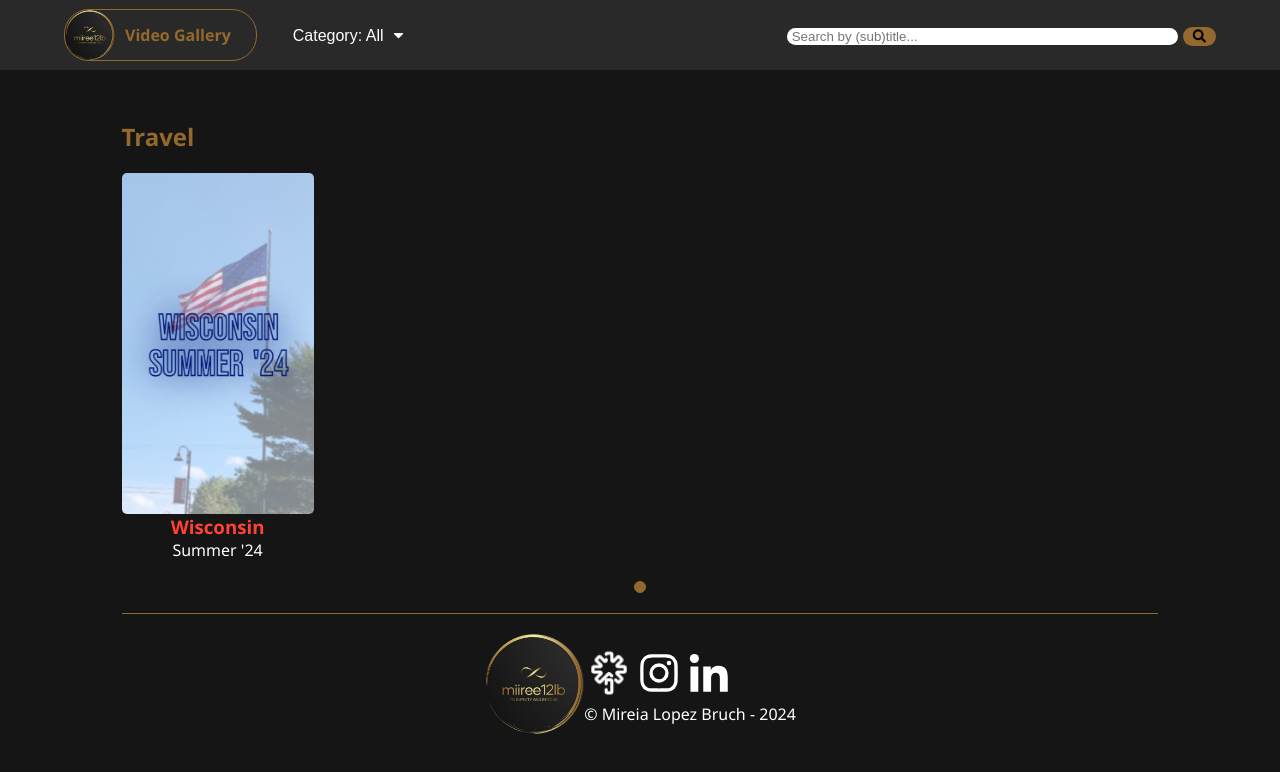
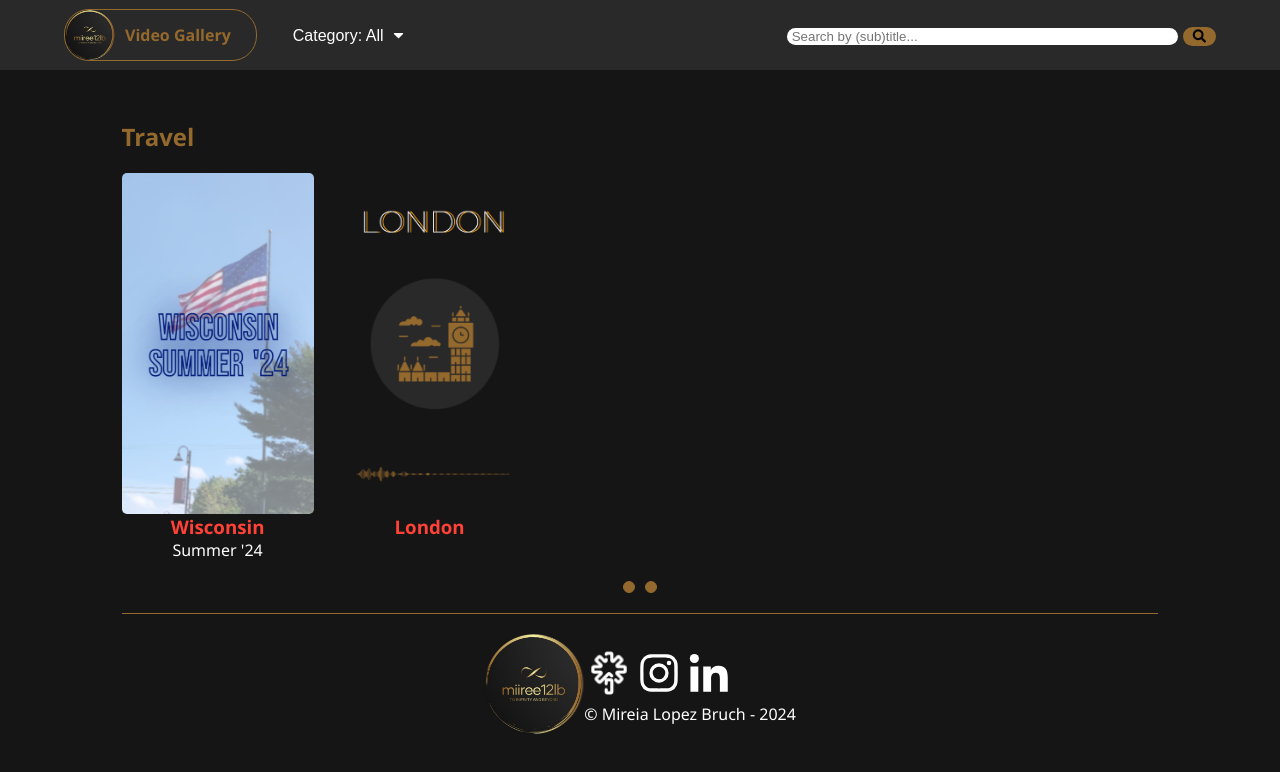
Before and after one commit to miiree12lb/video-gallery, a React (Create React App) app: page / in a window 1280 px wide. Shown: the top 772 px of the page. Built offline with nearby package versions, Linux system fonts and the light colour scheme.

Commit message:
add London video

```diff
--- a/src/DriveVideoEmbed.jsx
+++ b/src/DriveVideoEmbed.jsx
@@ -1,5 +1,6 @@
-import React, { useRef, useEffect } from "react";
+import React, { useRef} from "react";
 import { useMediaQuery } from "react-responsive";
+import ReactPlayer from 'react-player'
 // @ts-ignore
 import "./css/slider.css";
 
@@ -7,7 +8,6 @@ function DriveVideoEmbed({ videoUrl, vertical, title, subtitle, videoId, isPlayi
     const isDesktop = useMediaQuery({ query: "(min-width: 801px)" });
     const iframeRef = useRef(null);
 
-    // Determine dimensions based on layout (desktop/mobile and vertical orientation)
     let width, height;
     if (vertical) {
         width = isDesktop ? "15vw" : "30vw";
@@ -16,24 +16,6 @@ function DriveVideoEmbed({ videoUrl, vertical, title, subtitle, videoId, isPlayi
         height = "15vw";
         width = "26.6666666666vw";
     }
-
-    // useEffect(() => {
-    //     // Post message to iframe for autoplay or pause based on `isPlaying`
-    //     if (iframeRef.current && isPlaying) {
-    //         iframeRef.current.contentWindow.postMessage(
-    //             '{"event":"command","func":"playVideo","args":""}',
-    //             "*"
-    //         );
-    //     } else if (iframeRef.current && !isPlaying) {
-    //         iframeRef.current.contentWindow.postMessage(
-    //             '{"event":"command","func":"pauseVideo","args":""}',
-    //             "*"
-    //         );
-    //     }
-    // }, [isPlaying]);
-
-    // Construct iframe URL with `enablejsapi=1` for control and autoplay setup
-    // const embedUrl = `${videoUrl}?enablejsapi=1&autoplay=${isPlaying ? 1 : 0}&mute=1`;
 
     return (
         <div className="video-container">
@@ -48,7 +30,7 @@ function DriveVideoEmbed({ videoUrl, vertical, title, subtitle, videoId, isPlayi
                         display: "flex",
                         justifyContent: "center",
                         alignItems: "center",
-                        backgroundColor: thumbnail ? "transparent" : "#292929", // Fallback color
+                        backgroundColor: thumbnail ? "transparent" : "#292929",
                         backgroundImage: thumbnail ? `url(${thumbnail})` : "none",
                         backgroundSize: "cover",
                         backgroundPosition: "center",
--- a/src/index.jsx
+++ b/src/index.jsx
@@ -22,6 +22,7 @@ function Root() {
 
     const initialTravelVideos = [
         { videoUrl: "https://drive.google.com/file/d/1MF9pskvYNstpLSs_vHGEpdLKcZDiAxYS/preview", vertical: true, title: "Wisconsin", subtitle: "Summer '24", thumbnail: wisconsinThumb},
+        { videoUrl: "https://drive.google.com/file/d/1wHTi6njdK9dYeCyhRRL8A-sdMJEuvtjv/preview", vertical: true, title: "London", thumbnail: londonThumb}
     ];
 
     useEffect(() => {
@@ -41,8 +42,8 @@ function Root() {
         if (!searchQuery) return videos;
         return videos.filter(
             (video) =>
-                video.title.toLowerCase().includes(searchQuery.toLowerCase()) ||
-                video.subtitle.toLowerCase().includes(searchQuery.toLowerCase())
+                (video.title !== undefined && video.title.toLowerCase().includes(searchQuery.toLowerCase())) ||
+                (video.subtitle !== undefined && video.subtitle.toLowerCase().includes(searchQuery.toLowerCase()))
         );
     };
 
```
Also changed, not shown: 7 other files (tests, documents, lock files or other folders). Lines whose indentation alone changed are shown as unchanged.
